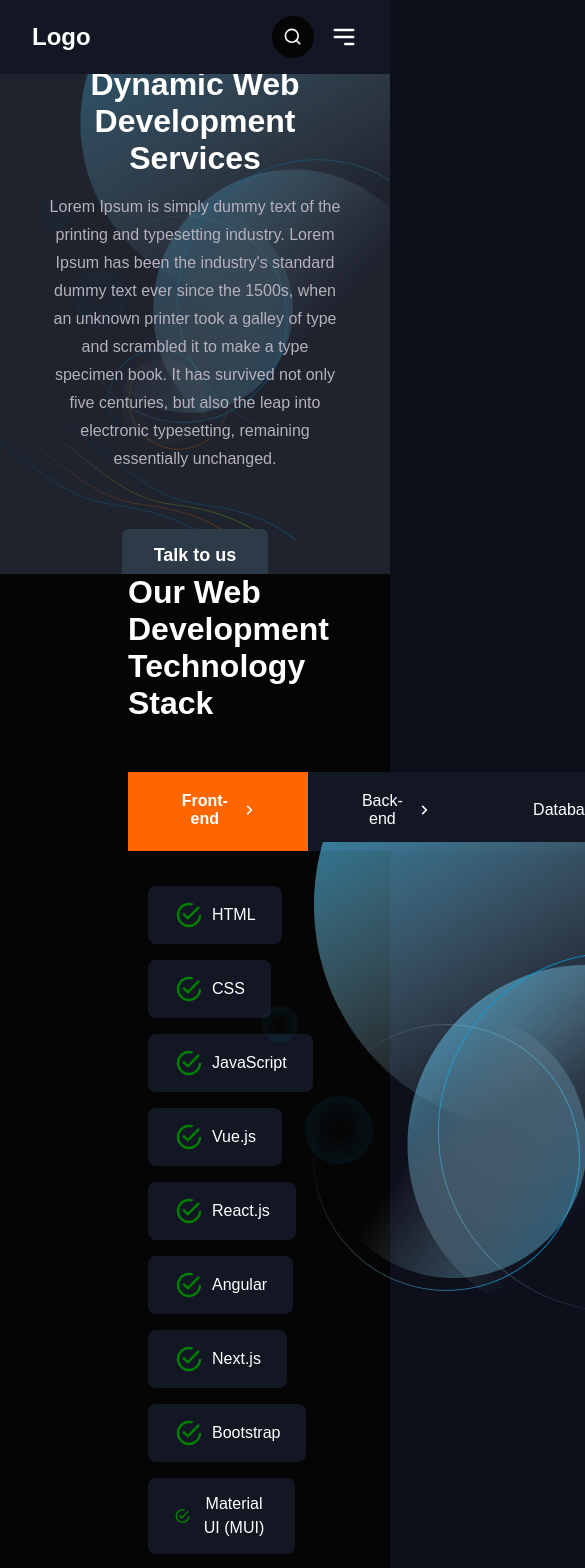
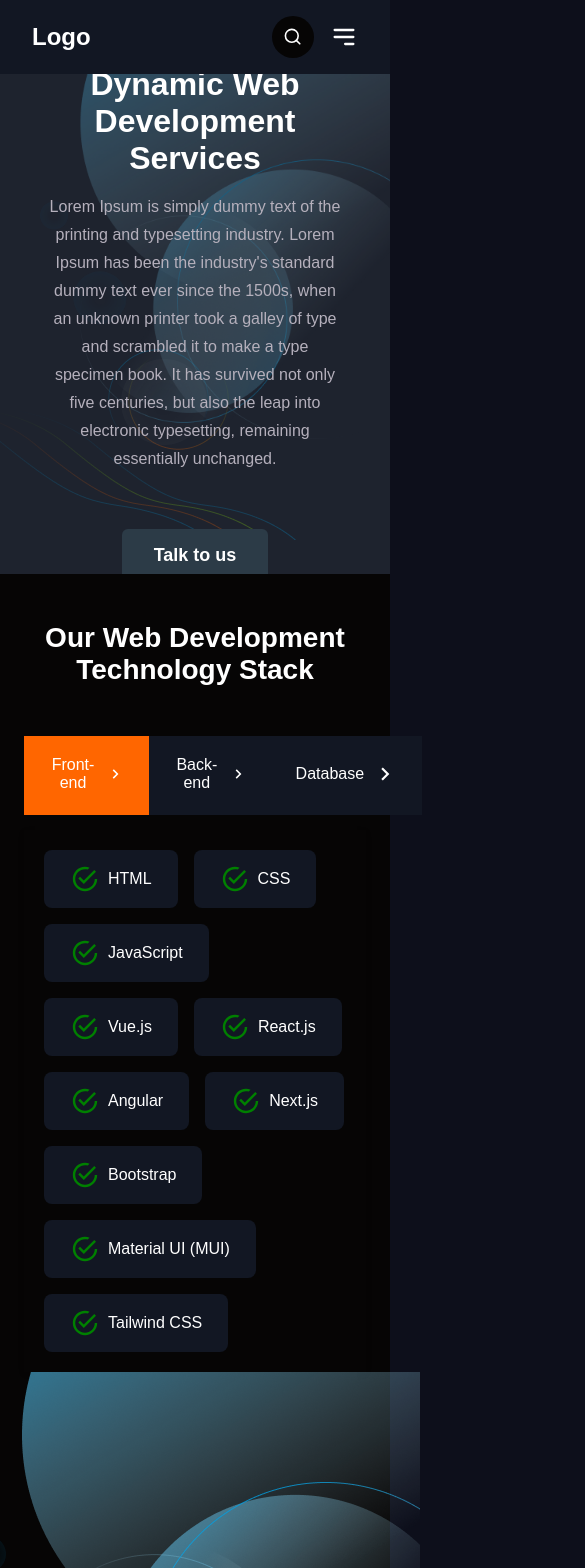
Before and after one commit to magicchat-core/powermetica, a Next.js app: page /website-development in a window 390 px wide. Shown: the top 1568 px of the page, 585 px wide, since content can reach past the window. Built offline with nearby package versions, Linux system fonts and the light colour scheme.

Commit message:
fixed tab section responsiveness

```diff
--- a/src/Components/webSite-dev-components/Tabs.module.css
+++ b/src/Components/webSite-dev-components/Tabs.module.css
@@ -42,23 +42,6 @@
   box-shadow: 0 2px 6px rgb(0 0 0 / 0.1);
   margin-top: 15px;
 }
-/* .box-button {
-  padding: 16px 24px;
-  border: 2px solid #0070f3;
-  background: white;
-  color: #0070f3;
-  font-weight: 600;
-  border-radius: 8px;
-  cursor: pointer;
-  transition: background-color 0.25s, color 0.25s;
-  flex: 1 1 120px;
-  text-align: center;
-  user-select: none;
-}
-.box-button:hover {
-  background-color: #0070f3;
-  color: white;
-} */
 .box-link {
   padding: 14px 26px;
   color: var(--white-color);
@@ -84,3 +67,15 @@
   display: flex;
   justify-content: center;
 }
+
+@media (max-width: 768px) {
+  .tabsContainer h2{
+    text-align: center;
+    font-size: 28px;
+  }
+  .tabButton{
+    padding: 20px 24px;
+    font-weight: 500;
+  }
+
+}
--- a/src/app/website-development/webdev.module.css
+++ b/src/app/website-development/webdev.module.css
@@ -34,3 +34,12 @@
   gap: 40px;
   justify-content: space-between;
 }
+
+
+@media (max-width: 768px) {
+  .tabWrap {
+    padding: 3rem 1.5rem;
+    flex-direction: column;
+  }
+
+}
```
